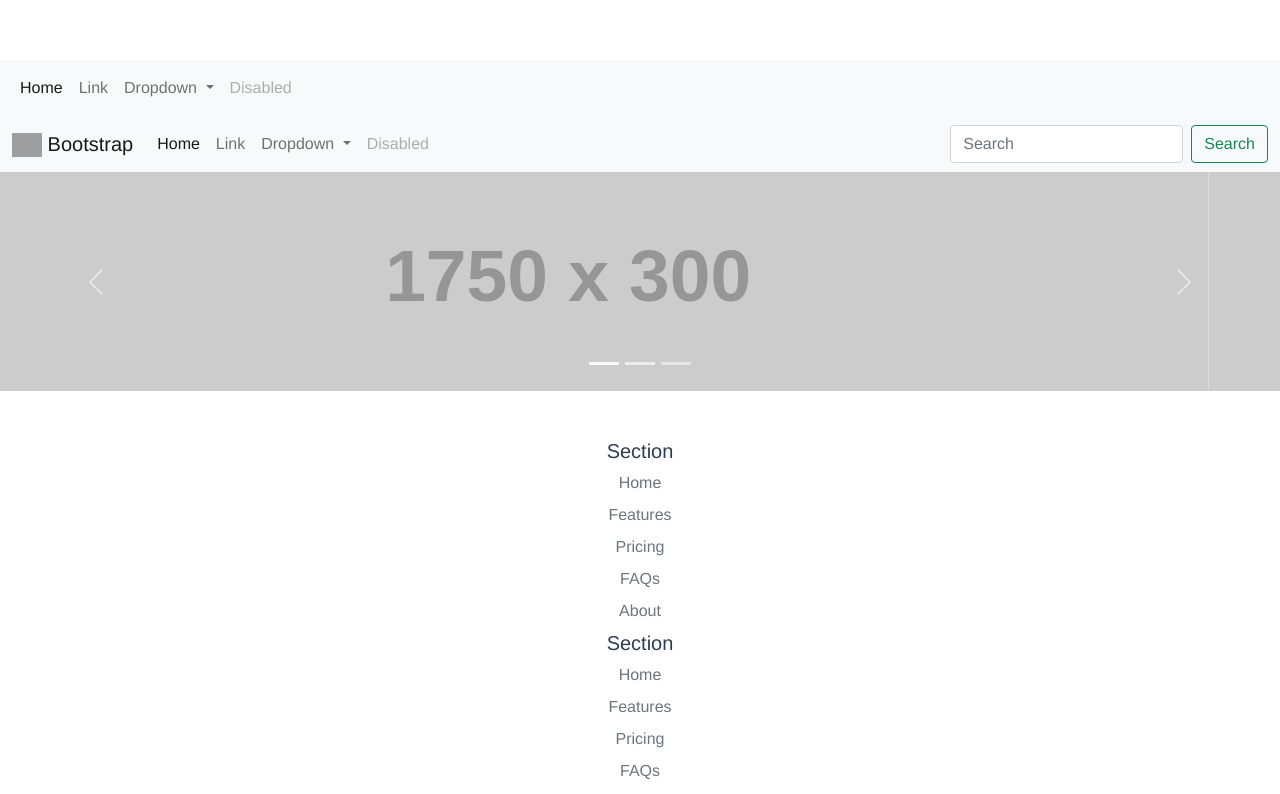
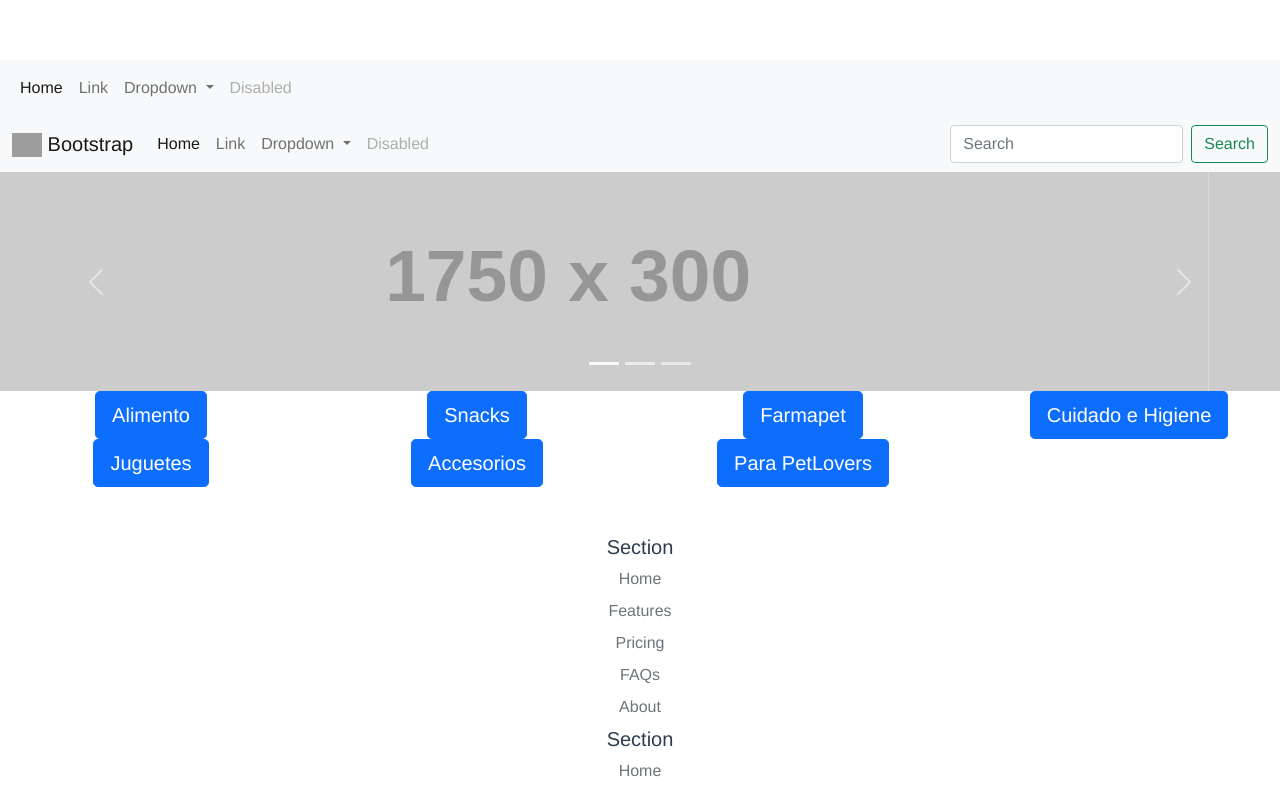
Before and after one commit to forbelieveme/laika-test-view, a Vue app: page / in a window 1280 px wide. Shown: the top 794 px of the page. Built offline with nearby package versions, Linux system fonts and the light colour scheme; grey boxes are pictures that could not be loaded.

Commit message:
Inserta un arreglo de datos para los componentes de categorias

```diff
--- a/src/App.vue
+++ b/src/App.vue
@@ -1,7 +1,7 @@
 <template>
   <Header title="HW"></Header>
   <Carousel></Carousel>
-  <Categories></Categories>
+  <Categories :categories="categories"></Categories>
   <Footer></Footer>
 </template>
 
@@ -19,6 +19,50 @@ export default {
     Carousel,
     Categories,
   },
+  data() {
+    return {
+      categories: [],
+    };
+  },
+  created() {
+    this.categories = [
+      {
+        id: 1,
+        title: "Alimento",
+        url: "#",
+      },
+      {
+        id: 2,
+        title: "Snacks",
+        url: "#",
+      },
+      {
+        id: 3,
+        title: "Farmapet",
+        url: "#",
+      },
+      {
+        id: 4,
+        title: "Cuidado e Higiene",
+        url: "#",
+      },
+      {
+        id: 5,
+        title: "Juguetes",
+        url: "#",
+      },
+      {
+        id: 6,
+        title: "Accesorios",
+        url: "#",
+      },
+      {
+        id: 7,
+        title: "Para PetLovers",
+        url: "#",
+      },
+    ];
+  },
 };
 </script>
 
```
